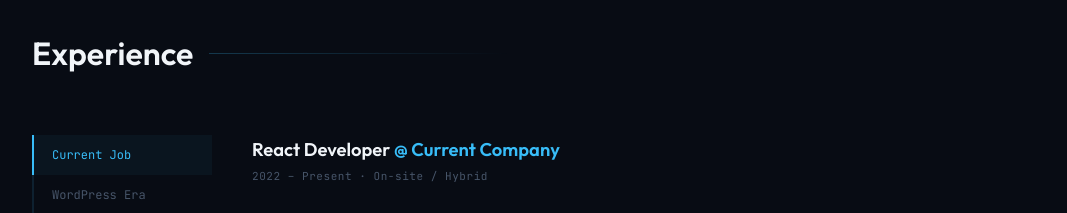
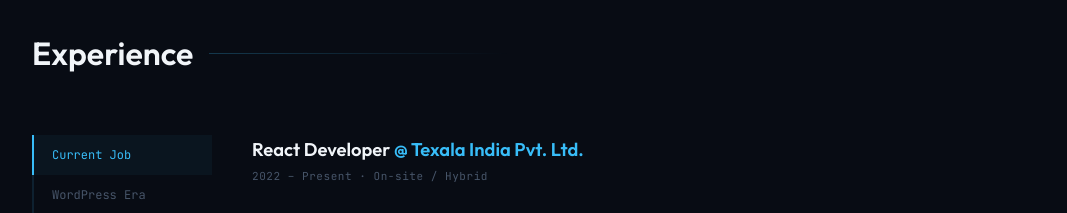
Before and after one commit to Fuzail83/Portfolio, a Next.js app: page / in a window 1280 px wide. Shown: the part 2620-2833 px from the top of the page, without its empty margins (106-1173 px from the left). Built offline with nearby package versions, Linux system fonts and the light colour scheme.

Commit message:
update some details

```diff
--- a/app/components/Experience.tsx
+++ b/app/components/Experience.tsx
@@ -4,7 +4,7 @@
 const expData = [
   {
     role: "React Developer",
-    company: "Current Company",
+    company: " Texala India Pvt. Ltd.",
     period: "2022 – Present · On-site / Hybrid",
     bullets: [
       "Working as a React.js developer building production-grade web applications.",
```
